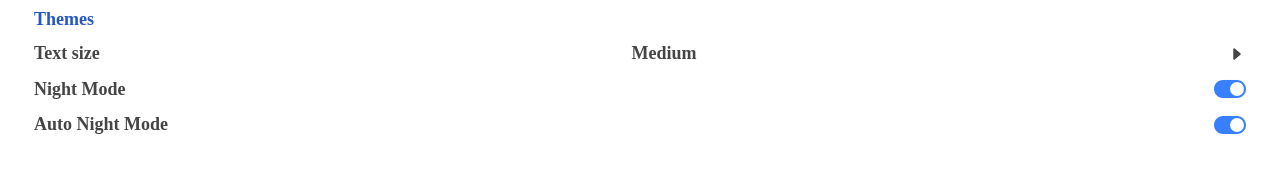
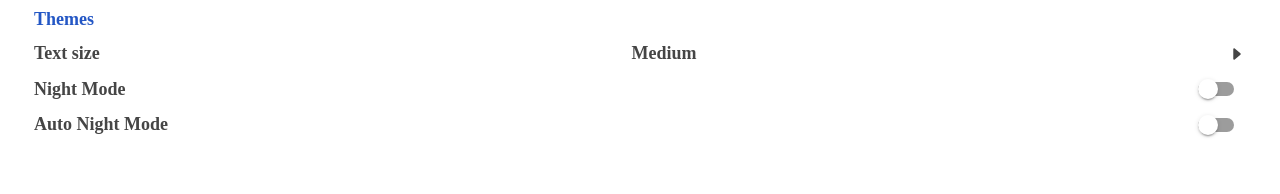
Before and after one commit to RavitejaBoddu/Konnect_app, a React (Create React App) app: page /home/settings in a window 1280 px wide. Shown: the part 250-444 px from the top of the page. Built offline with nearby package versions, Linux system fonts and the light colour scheme; no server answers; the database is empty; sample sign-in values are in the browser's storage.

Commit message:
added toggle buttons in settings

```diff
--- a/src/pages/Settings/Settings.jsx
+++ b/src/pages/Settings/Settings.jsx
@@ -9,6 +9,7 @@ import {
   IonLabel,
   IonPage,
   IonRow,
+  IonToggle,
   IonToolbar,
   useIonLoading,
   useIonRouter,
@@ -19,12 +20,14 @@ import { UserAuth } from "../../context/AuthContext";
 import "./Settings.css";
 import { caretForward, toggle } from "ionicons/icons";
 import { auth } from "../../firebase";
+import { useState } from "react";
 
 const Settings = () => {
   const { logout, updateStatus, user, showTabs } = UserAuth();
   let router = useIonRouter();
   const [present] = useIonToast();
   const [show, dismiss] = useIonLoading();
+  const [isNightMode, setIsNightMode] = useState();
 
   const handleToast = (msg) => {
     present({
@@ -64,6 +67,9 @@ const Settings = () => {
   const goToProfile = () => {
     router.push("/home/profile");
   };
+  const toggleNightMode = () => {
+
+  }
 
   useIonViewWillEnter(() => showTabs());
 
@@ -101,11 +107,11 @@ const Settings = () => {
             </IonCol>
             <IonCol className="two-items">
               <IonLabel>Night Mode</IonLabel>
-              <IonIcon icon={toggle} size="large" color="primary" />
+              <IonToggle color="blue" />
             </IonCol>
             <IonCol className="two-items">
               <IonLabel>Auto Night Mode</IonLabel>
-              <IonIcon icon={toggle} size="large" color="primary" />
+              <IonToggle color="blue" />
             </IonCol>
           </IonRow>
           <IonRow className="settings-row">
```
Also changed, not shown: 1 other file (tests, documents, lock files or other folders).
